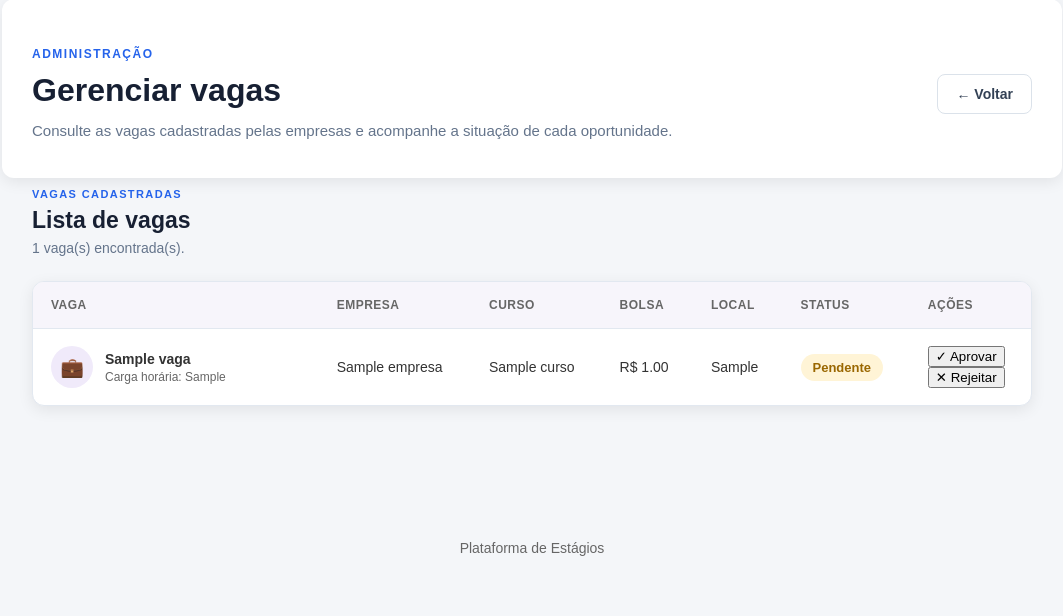
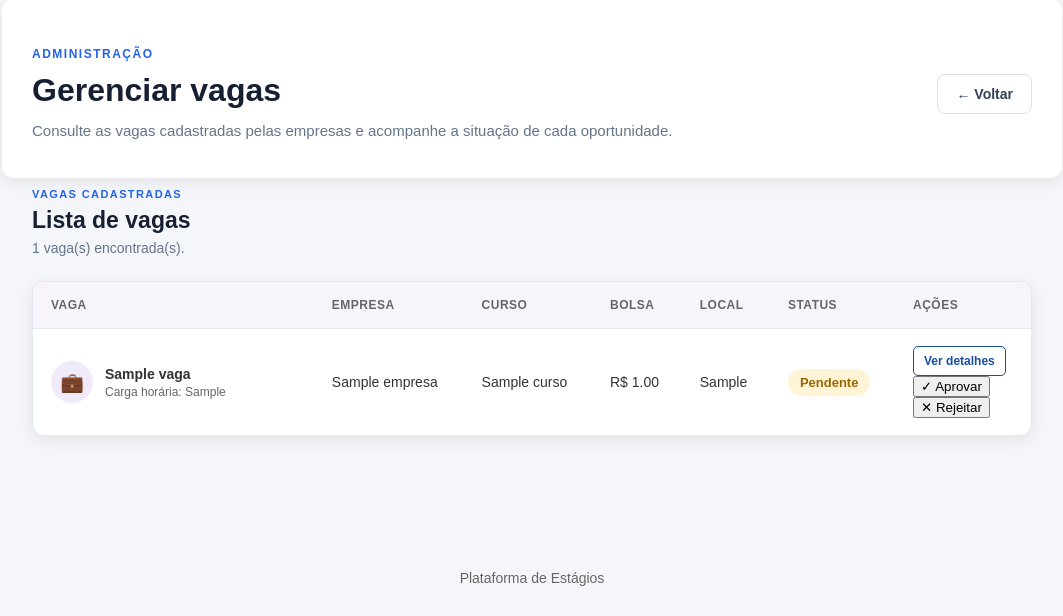
Before and after one commit to Benildomelo/plataforma_estagios, a Django app: page /area-instituicao/vagas/ in a window 1280 px wide. Shown: the part 113-729 px from the top of the page, without its empty margins (108-1171 px from the left). Run offline with Django 5.2, Linux system fonts and the light colour scheme; a user stored in the database is signed in; tables that the repository leaves empty hold one stand-in row (values such as "Sample post").

Commit message:
feat: adiciona acesso aos detalhes das vagas pela instituição

```diff
--- a/config/urls.py
+++ b/config/urls.py
@@ -35,6 +35,7 @@ from vagas.views.instituicao import (
     gerenciar_empresas,
     gerenciar_vagas,
     gerenciar_candidaturas,
+    detalhes_vaga_instituicao,
     aprovar_vaga,
     rejeitar_vaga,
     encerrar_vaga_instituicao,
@@ -264,6 +265,14 @@ urlpatterns = [
         name='gerenciar_vagas'
     ),
 
+    # DETALHES DA VAGA
+
+    path(
+        'area-instituicao/vagas/<int:vaga_id>/detalhes/',
+        detalhes_vaga_instituicao,
+        name='detalhes_vaga_instituicao'
+    ),
+
 
     # -----------------------------------------------------
     # APROVAR VAGA
--- a/vagas/static/css/componentes.css
+++ b/vagas/static/css/componentes.css
@@ -910,3 +910,22 @@
     }
 
 }
+
+.botao-detalhes {
+    display: inline-block;
+    padding: 7px 10px;
+    border: 1px solid #174ea6;
+    border-radius: 5px;
+    color: #174ea6;
+    background: #fff;
+    text-decoration: none;
+    font-size: 12px;
+    font-weight: 600;
+    text-align: center;
+    transition: 0.2s;
+}
+
+.botao-detalhes:hover {
+    background: #174ea6;
+    color: #fff;
+}
--- a/vagas/templates/vagas/instituicao/gerenciar_vagas.html
+++ b/vagas/templates/vagas/instituicao/gerenciar_vagas.html
@@ -1,3 +1,4 @@
+
 {% extends 'vagas/base.html' %}
 
 {% block title %}
@@ -8,106 +9,48 @@
 
 <div class="area-instituicao">
 
-    <!-- =====================================================
-         CABEÇALHO
-         ===================================================== -->
-
+    <!-- CABEÇALHO -->
     <section class="instituicao-cabecalho">
-
         <div>
-
-            <span class="instituicao-label">
-                ADMINISTRAÇÃO
-            </span>
-
-            <h1>
-                Gerenciar vagas
-            </h1>
-
+            <span class="instituicao-label">ADMINISTRAÇÃO</span>
+            <h1>Gerenciar vagas</h1>
             <p>
                 Consulte as vagas cadastradas pelas empresas
                 e acompanhe a situação de cada oportunidade.
             </p>
-
         </div>
 
-        <a
-            href="{% url 'area_instituicao' %}"
-            class="instituicao-botao-voltar"
-        >
+        <a href="{% url 'area_instituicao' %}"
+           class="instituicao-botao-voltar">
             ← Voltar
         </a>
-
     </section>
 
-
-    <!-- =====================================================
-         CONTEÚDO
-         ===================================================== -->
-
+    <!-- CONTEÚDO -->
     <section class="instituicao-conteudo">
 
         <div class="instituicao-secao-titulo">
-
-            <span>
-                VAGAS CADASTRADAS
-            </span>
-
-            <h2>
-                Lista de vagas
-            </h2>
-
-            <p>
-                {{ vagas|length }} vaga(s) encontrada(s).
-            </p>
-
+            <span>VAGAS CADASTRADAS</span>
+            <h2>Lista de vagas</h2>
+            <p>{{ vagas|length }} vaga(s) encontrada(s).</p>
         </div>
 
-
-        <!-- =====================================================
-             TABELA
-             ===================================================== -->
-
+        <!-- TABELA -->
         <div class="instituicao-tabela-container">
 
             <table class="instituicao-tabela">
 
                 <thead>
-
                     <tr>
-
-                        <th>
-                            Vaga
-                        </th>
-
-                        <th>
-                            Empresa
-                        </th>
-
-                        <th>
-                            Curso
-                        </th>
-
-                        <th>
-                            Bolsa
-                        </th>
-
-                        <th>
-                            Local
-                        </th>
-
-                        <th>
-                            Status
-                        </th>
-
-                        <th>
-                            Ações
-                        </th>
-
+                        <th>Vaga</th>
+                        <th>Empresa</th>
+                        <th>Curso</th>
+                        <th>Bolsa</th>
+                        <th>Local</th>
+                        <th>Status</th>
+                        <th>Ações</th>
                     </tr>
-
                 </thead>
-
 
                 <tbody>
 
@@ -115,170 +58,108 @@
 
                     <tr>
 
-                        <!-- =================================================
-                             VAGA
-                             ================================================= -->
-
+                        <!-- VAGA -->
                         <td>
-
                             <div class="aluno-tabela">
-
-                                <div class="aluno-avatar">
-                                    💼
-                                </div>
-
+                                <div class="aluno-avatar">💼</div>
                                 <div>
-
-                                    <strong>
-                                        {{ vaga.titulo }}
-                                    </strong>
-
+                                    <strong>{{ vaga.titulo }}</strong>
                                     <small>
                                         Carga horária:
                                         {{ vaga.carga_horaria }}
                                     </small>
-
                                 </div>
-
                             </div>
-
                         </td>
 
-
-                        <!-- =================================================
-                             EMPRESA
-                             ================================================= -->
-
+                        <!-- EMPRESA -->
                         <td>
                             {{ vaga.empresa.nome_fantasia }}
                         </td>
 
-
-                        <!-- =================================================
-                             CURSO
-                             ================================================= -->
-
+                        <!-- CURSO -->
                         <td>
                             {{ vaga.curso.nome }}
                         </td>
 
-
-                        <!-- =================================================
-                             BOLSA
-                             ================================================= -->
-
+                        <!-- BOLSA -->
                         <td>
-
                             {% if vaga.bolsa %}
-
                                 R$ {{ vaga.bolsa|floatformat:2 }}
-
                             {% else %}
-
                                 Não informada
-
                             {% endif %}
-
                         </td>
 
+                        <!-- LOCAL -->
+                        <td>{{ vaga.local }}</td>
 
-                        <!-- =================================================
-                             LOCAL
-                             ================================================= -->
-
+                        <!-- STATUS -->
                         <td>
-                            {{ vaga.local }}
-                        </td>
-
-
-                        <!-- =================================================
-                             STATUS
-                             ================================================= -->
-
-                        <td>
-
                             {% if vaga.status == 'PENDENTE' %}
-
                                 <span class="status-pendente">
                                     Pendente
                                 </span>
 
                             {% elif vaga.status == 'APROVADA' %}
-
                                 <span class="status-ativo">
                                     Aberta
                                 </span>
 
                             {% elif vaga.status == 'REJEITADA' %}
-
                                 <span class="status-inativo">
                                     Rejeitada
                                 </span>
 
                             {% elif vaga.status == 'ENCERRADA' %}
-
                                 <span class="status-inativo">
                                     Encerrada
                                 </span>
-
                             {% endif %}
-
                         </td>
 
-
-                        <!-- =================================================
-                             AÇÕES
-                             ================================================= -->
-
+                        <!-- AÇÕES -->
                         <td>
-
                             <div class="instituicao-acoes-vaga">
 
+                                <!-- BOTÃO VER DETALHES -->
+                                <a
+                                    href="{% url 'detalhes_vaga_instituicao' vaga.id %}"
+                                    class="botao-detalhes"
+                                >
+                                    Ver detalhes
+                                </a>
 
-                                <!-- =================================================
-                                     VAGA PENDENTE
-                                     ================================================= -->
-
+                                <!-- VAGA PENDENTE -->
                                 {% if vaga.status == 'PENDENTE' %}
 
                                     <form
                                         method="post"
                                         action="{% url 'aprovar_vaga' vaga.id %}"
                                     >
-
                                         {% csrf_token %}
-
                                         <button
                                             type="submit"
                                             class="botao-aprovar"
                                         >
                                             ✓ Aprovar
                                         </button>
-
                                     </form>
-
 
                                     <form
                                         method="post"
                                         action="{% url 'rejeitar_vaga' vaga.id %}"
                                     >
-
                                         {% csrf_token %}
-
                                         <button
                                             type="submit"
                                             class="botao-rejeitar"
                                         >
                                             ✕ Rejeitar
                                         </button>
-
                                     </form>
 
-
-                                <!-- =================================================
-                                     VAGA ABERTA
-                                     ================================================= -->
-
+                                <!-- VAGA ABERTA -->
                                 {% elif vaga.status == 'APROVADA' %}
 
                                     <form
@@ -286,46 +167,32 @@
                                         action="{% url 'encerrar_vaga_instituicao' vaga.id %}"
                                         onsubmit="return confirm('Tem certeza que deseja encerrar esta vaga?');"
                                     >
-
                                         {% csrf_token %}
-
                                         <button
                                             type="submit"
                                             class="botao-encerrar"
                                         >
                                             ✓ Encerrar vaga
                                         </button>
-
                                     </form>
 
-
-                                <!-- =================================================
-                                     VAGA REJEITADA
-                                     ================================================= -->
-
+                                <!-- VAGA REJEITADA -->
                                 {% elif vaga.status == 'REJEITADA' %}
 
                                     <form
                                         method="post"
                                         action="{% url 'aprovar_vaga' vaga.id %}"
                                     >
-
                                         {% csrf_token %}
-
                                         <button
                                             type="submit"
                                             class="botao-aprovar"
                                         >
                                             ↻ Reabrir
                                         </button>
-
                                     </form>
 
-
-                                <!-- =================================================
-                                     VAGA ENCERRADA
-                                     ================================================= -->
-
+                                <!-- VAGA ENCERRADA -->
                                 {% elif vaga.status == 'ENCERRADA' %}
 
                                     <form
@@ -333,57 +200,36 @@
                                         action="{% url 'reabrir_vaga' vaga.id %}"
                                         onsubmit="return confirm('Deseja realmente reabrir esta vaga?');"
                                     >
-
                                         {% csrf_token %}
-
                                         <button
                                             type="submit"
                                             class="botao-aprovar"
                                         >
                                             ↻ Reabrir vaga
                                         </button>
-
                                     </form>
 
                                 {% endif %}
 
-
                             </div>
-
                         </td>
 
                     </tr>
 
-
-                    <!-- =================================================
-                         NENHUMA VAGA
-                         ================================================= -->
-
                     {% empty %}
 
                     <tr>
-
-                        <td
-                            colspan="7"
-                            class="tabela-vazia"
-                        >
-
+                        <td colspan="7" class="tabela-vazia">
                             Nenhuma vaga cadastrada.
-
                         </td>
-
                     </tr>
 
                     {% endfor %}
 
                 </tbody>
-
             </table>
-
         </div>
-
     </section>
-
 </div>
 
 {% endblock %}
--- a/vagas/views/instituicao.py
+++ b/vagas/views/instituicao.py
@@ -118,6 +118,24 @@ def gerenciar_vagas(request):
 
 
 # =========================================================
+# DETALHES DA VAGA
+# =========================================================
+
+@somente_instituicao
+def detalhes_vaga_instituicao(request, vaga_id):
+    vaga = get_object_or_404(
+        Vaga.objects.select_related('empresa', 'curso'),
+        id=vaga_id
+    )
+
+    return render(
+        request,
+        'vagas/publicas/detalhe_vaga.html',
+        {'vaga': vaga}
+    )
+
+
+# =========================================================
 # APROVAR VAGA
 # =========================================================
 
@@ -202,28 +220,6 @@ def encerrar_vaga_instituicao(request, vaga_id):
 
 
 # =========================================================
-# GERENCIAR CANDIDATURAS
-# =========================================================
-
-@somente_instituicao
-def gerenciar_candidaturas(request):
-
-    candidaturas = Candidatura.objects.select_related(
-        'aluno',
-        'vaga',
-        'vaga__empresa',
-        'vaga__curso'
-    ).order_by('-data_candidatura')
-
-    return render(
-        request,
-        'vagas/instituicao/gerenciar_candidaturas.html',
-        {
-            'candidaturas': candidaturas,
-        }
-    )
-
-# =========================================================
 # REABRIR VAGA
 # =========================================================
 
@@ -249,3 +245,26 @@ def reabrir_vaga(request, vaga_id):
     )
 
     return redirect('gerenciar_vagas')
+
+
+# =========================================================
+# GERENCIAR CANDIDATURAS
+# =========================================================
+
+@somente_instituicao
+def gerenciar_candidaturas(request):
+
+    candidaturas = Candidatura.objects.select_related(
+        'aluno',
+        'vaga',
+        'vaga__empresa',
+        'vaga__curso'
+    ).order_by('-data_candidatura')
+
+    return render(
+        request,
+        'vagas/instituicao/gerenciar_candidaturas.html',
+        {
+            'candidaturas': candidaturas,
+        }
+    )
```
